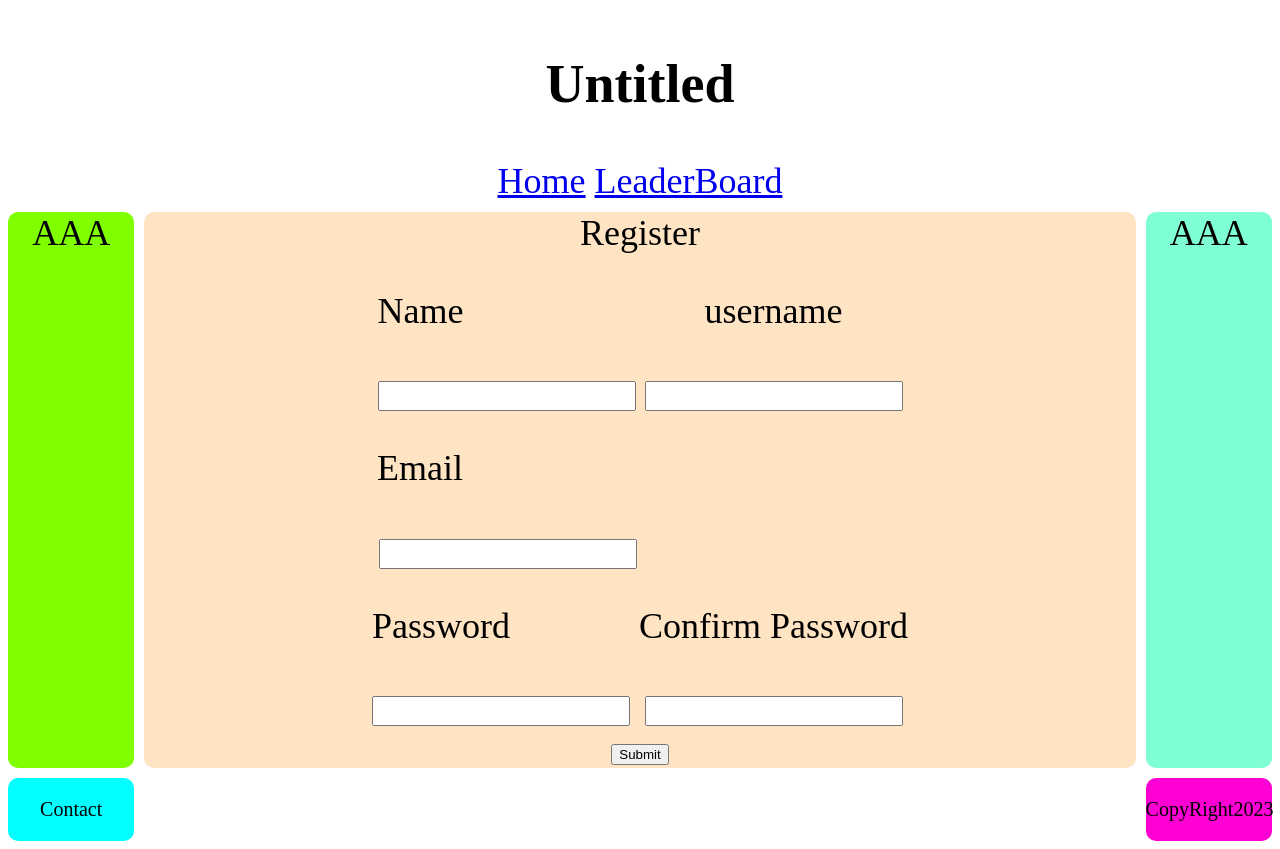
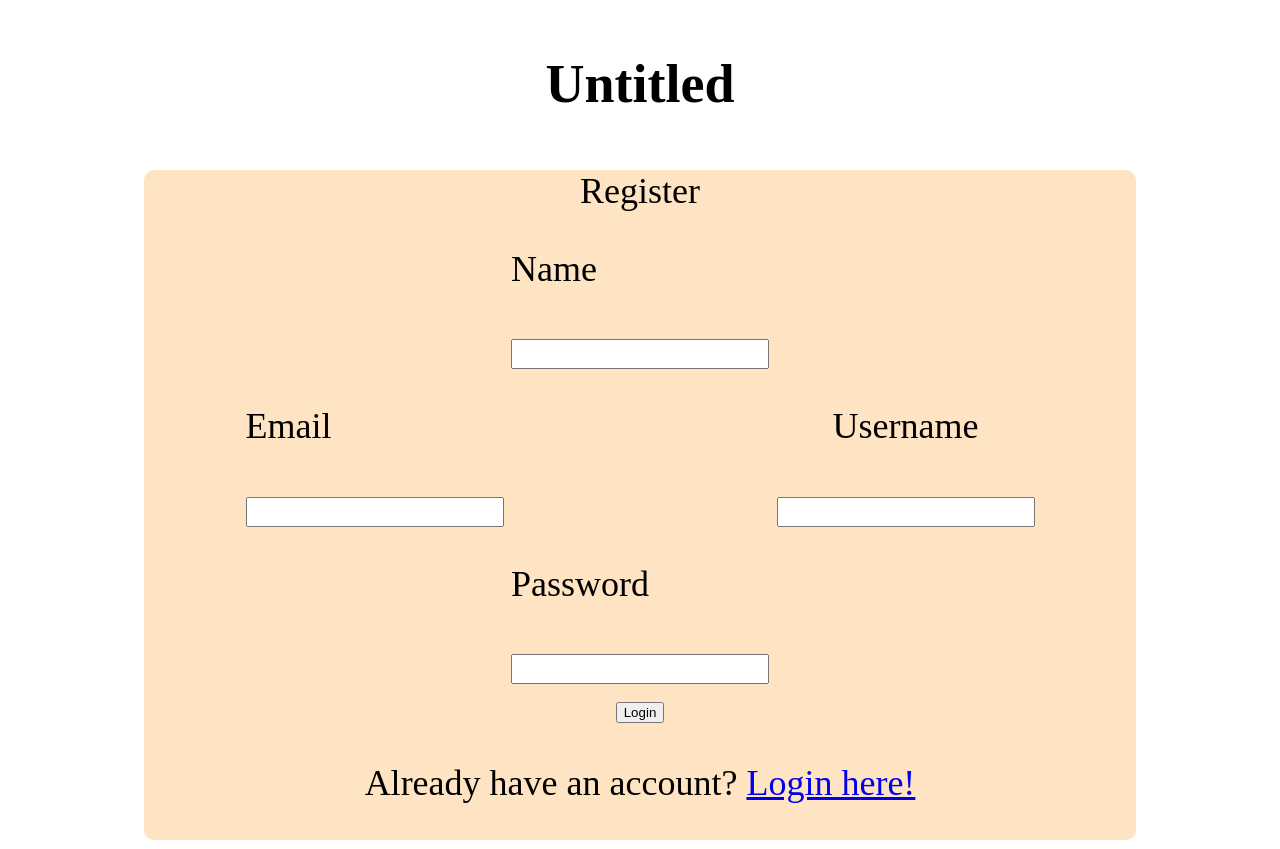
Before and after one commit to Ployphuk/ProjectWebGame, a website: page public/register.html in a window 1280 px wide. Drawn offline with Linux system fonts and the light colour scheme; files that its build step writes are made by us from their sources.

Commit message:
EDIT : HTML Idex, Login, Register

```diff
--- a/public/register.html
+++ b/public/register.html
@@ -4,7 +4,7 @@
 <head>
 	<meta charset='utf-8'>
 	<meta http-equiv='X-UA-Compatible' content='IE=edge'>
-	<title>Page Title</title>
+	<title>Register</title>
 	<meta name='viewport' content='width=device-width, initial-scale=1'>
 	<link rel='stylesheet' type='text/css' media='screen' href='register.css'>
 
@@ -14,12 +14,11 @@
 	<div>
 		<form name="myForm" id="registerForm" action="/register" method="post">
 			<div class="grid-container">
+
 				<div id="header">
 					<h2>Untitled</h2>
-					<a id = "home" href = "./GamePage.html">Home</a>
-                    <a id = "leaderboard" href = "./LeaderBoard1.html">LeaderBoard</a>
 				</div>
-				<div id="main1"> AAA </div>
+
 				<div id="main2">
 
 					<div>Register</div>
@@ -28,38 +27,30 @@
 						<p class="Lside">Name</p>
 						<input class="box" type="text" id="firstname" name="firstname" required>
 					</div>
-						<div>
-							<p>username</p>
-							<input class="box" type="text" id="username" name="username">
-						</div>
 					<br>
 					<div>
-							<p class="Lside2">Email </p>
+						<p class="Lside">Email </p>
 						<input class="box2" type="text" id="email" name="email" required>
+					</div>
+					<div>
+						<p>Username</p>
+						<input class="box" type="text" id="username" name="username">
 					</div>
 					<br>
 					<div>
 						<p class="Lside">Password</p>
 						<input class="box" type="password" id="password" name="password" required>
 					</div>
-						<div>
+					<!-- <div>
 						<p>Confirm Password</p>
 						<input class="box" type="password" id="confirmpassword" name="confirmpassword" required>
-						</div>
+					</div> -->
 					<br>
-						<div><input type="submit"  value="Submit"></div>
+					<button type="submit" id="loginBtn">Login</button>
+                    <p>Already have an account? <a id = "login" href = "./login.html">Login here!</a></p>
 
 				</div>
-				<div id="main3"> AAA </div>
 
-				<div id="footer">
-					<p id="contact">Contact</p>
-
-
-				</div>
-				<div id="footer3">
-					<p id="copyright">CopyRight2023</p>
-				</div>
 			</div>
 		</form>
 	</div>
```
Also changed, not shown: public/Index.html (+10 -6 lines), public/login.html (+13 -19 lines). Lines whose indentation alone changed are shown as unchanged.
